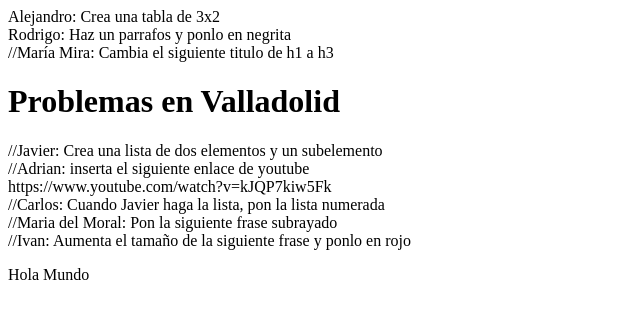
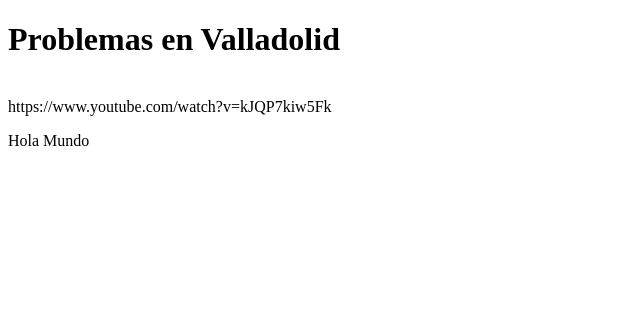
Before and after one commit to Jmarmor1809/Practica_JMM, a plain HTML site: page index.html in a window 1280 px wide. Shown: the whole page, without its empty margins (0-640 px from the left). Drawn offline with Linux system fonts and the light colour scheme.

Commit message:
Update index.html

```diff
--- a/index.html
+++ b/index.html
@@ -5,37 +5,37 @@
   </head>
 <body>
   <div>
-    Alejandro: Crea una tabla de 3x2
+    <!-Alejandro: Crea una tabla de 3x2-->
   </div>
 
   <div>
-    Rodrigo: Haz un parrafos y ponlo en negrita
+    <!-Rodrigo: Crea un parrafo y ponlo en negrita-->
   </div>
 
   <div>
-    //María Mira: Cambia el siguiente titulo de h1 a h3
+    <!-María Mira: Cambia el siguiente titulo de h1 a h3-->
     <h1>Problemas en Valladolid</h1>
   </div>
 
   <div>
-     //Javier: Crea una lista de dos elementos y un subelemento
+     <!-Javier: Crea una lista de dos elementos ordenados->
   </div>
 
   <div>
-    //Adrian: inserta el siguiente enlace de youtube
+    <!-Adrian: Crea una lista de dos elementos desordenados-->
     <br/>https://www.youtube.com/watch?v=kJQP7kiw5Fk
   </div>
 
   <div>
-    //Carlos: Cuando Javier haga la lista, pon la lista numerada
+    <!-Carlos: Cuando Javier haga la lista, pon la lista numerada-->
   </div>
 
   <div>
-    //Maria del Moral: Pon la siguiente frase subrayado
+    <!-Maria del Moral: Pon la siguiente frase subrayado-->
   </div>
 
   <div>
-    //Ivan: Aumenta el tamaño de la siguiente frase y ponlo en rojo
+    <!-Ivan: Aumenta el tamaño de la siguiente frase y ponlo en rojo-->
     <p>Hola Mundo</p>
   </div>
 
```
